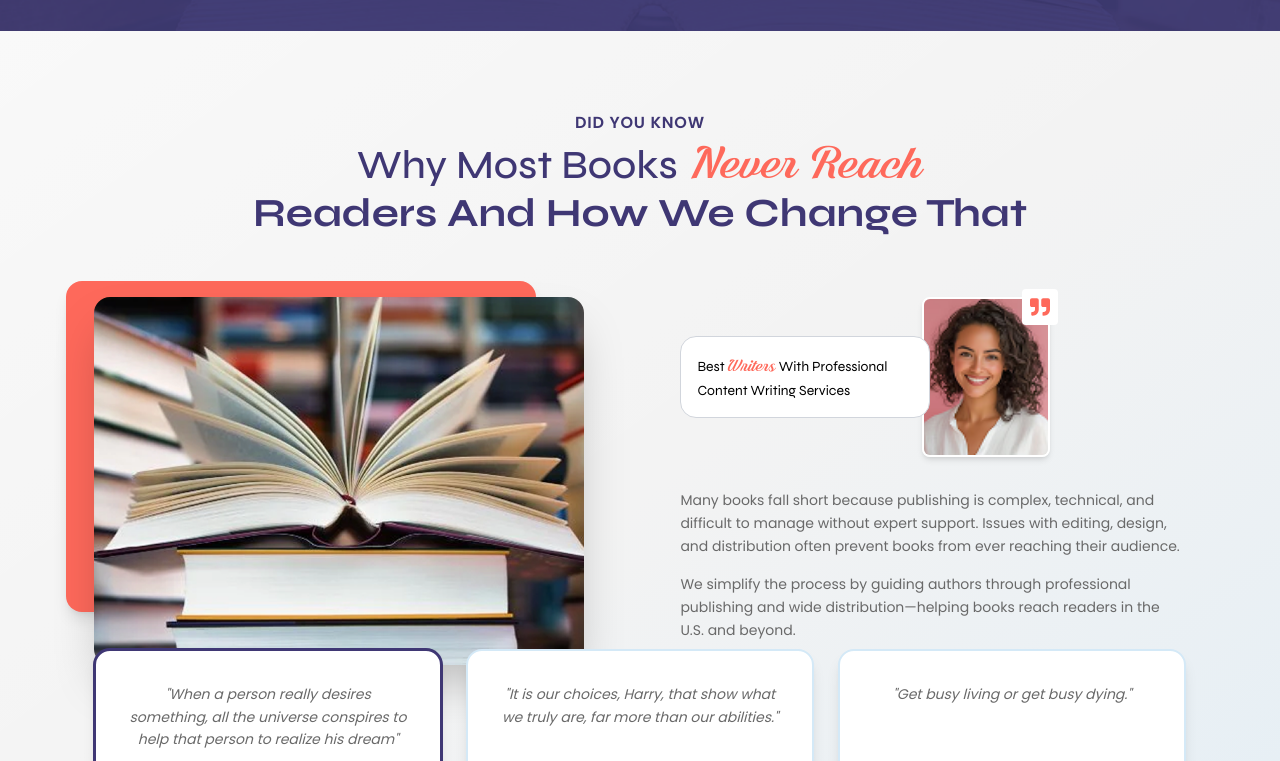
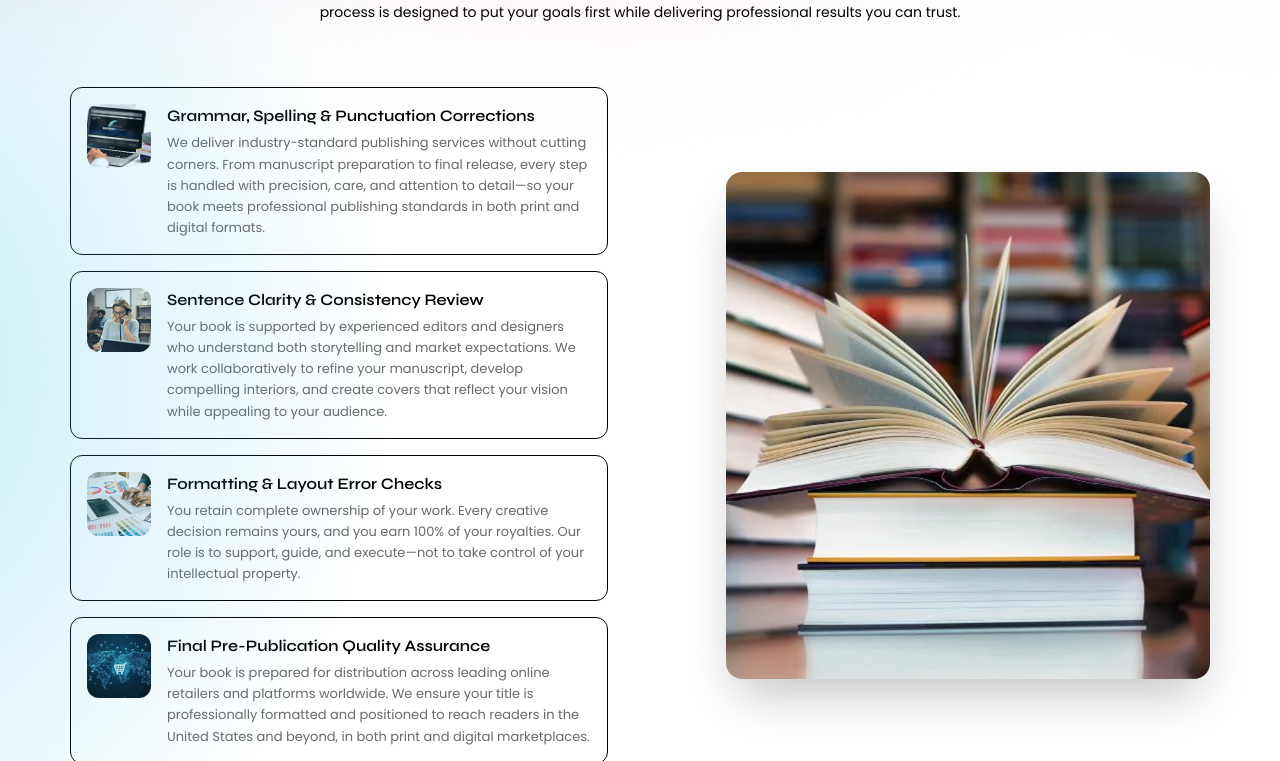
Before and after one commit to Invenzee/aeropublishing, a Next.js app: page /proof-reading in a window 1280 px wide. Shown: the part 3339-4100 px from the top of the page. Built offline with nearby package versions, Linux system fonts and the light colour scheme.

Commit message:
added why aero section to all services pages except 2 last services pages in the other services menu

```diff
--- a/src/app/proof-reading/page.tsx
+++ b/src/app/proof-reading/page.tsx
@@ -8,8 +8,34 @@ import AuthorsShowcaseSection from '@/components/AuthorsShowcaseSection';
 import PromoSection from '@/components/PromoSection';
 import FAQSection from '@/components/FAQSection';
 import HowWeWorkSection from '@/components/HowWeWorkSection';
+import WhyAeroSection from '@/components/WhyAeroSection';
 
 export default function page() {
+
+    const features = [
+        {
+            icon: "/feature-icon-1.png",
+            title: "Grammar, Spelling & Punctuation Corrections",
+            description: "We deliver industry-standard publishing services without cutting corners. From manuscript preparation to final release, every step is handled with precision, care, and attention to detail—so your book meets professional publishing standards in both print and digital formats."
+        },
+        {
+            icon: "/feature-icon-2.png",
+            title: "Sentence Clarity & Consistency Review",
+            description: "Your book is supported by experienced editors and designers who understand both storytelling and market expectations. We work collaboratively to refine your manuscript, develop compelling interiors, and create covers that reflect your vision while appealing to your audience."
+        },
+        {
+            icon: "/feature-icon-3.png",
+            title: "Formatting & Layout Error Checks",
+            description: "You retain complete ownership of your work. Every creative decision remains yours, and you earn 100% of your royalties. Our role is to support, guide, and execute—not to take control of your intellectual property."
+        },
+        {
+            icon: "/feature-icon-4.png",
+            title: "Final Pre-Publication Quality Assurance",
+            description: "Your book is prepared for distribution across leading online retailers and platforms worldwide. We ensure your title is professionally formatted and positioned to reach readers in the United States and beyond, in both print and digital marketplaces."
+        }
+    ];
+
+
     return (
         <main className="min-h-screen bg-white pb-20">
             <HeroSection
@@ -74,6 +100,11 @@ export default function page() {
                 isReversed={true}
                 subtitle=""
             />
+            <WhyAeroSection
+                highlightTitle="What"
+                normalTitle=" Our Proof Reading Services Include"
+                features={features}
+            />
             <ConnectWithUsSection />
             <TestimonialsSection />
             <WhyChooseUsSection />
--- a/src/app/video-trailer/page.tsx
+++ b/src/app/video-trailer/page.tsx
@@ -8,8 +8,34 @@ import AuthorsShowcaseSection from '@/components/AuthorsShowcaseSection';
 import PromoSection from '@/components/PromoSection';
 import FAQSection from '@/components/FAQSection';
 import HowWeWorkSection from '@/components/HowWeWorkSection';
+import WhyAeroSection from '@/components/WhyAeroSection';
 
 export default function page() {
+
+    const features = [
+        {
+            icon: "/feature-icon-1.png",
+            title: "Script Development & Creative Storyboarding",
+            description: "We deliver industry-standard publishing services without cutting corners. From manuscript preparation to final release, every step is handled with precision, care, and attention to detail—so your book meets professional publishing standards in both print and digital formats."
+        },
+        {
+            icon: "/feature-icon-2.png",
+            title: "Professional Video Editing & Animation",
+            description: "Your book is supported by experienced editors and designers who understand both storytelling and market expectations. We work collaboratively to refine your manuscript, develop compelling interiors, and create covers that reflect your vision while appealing to your audience."
+        },
+        {
+            icon: "/feature-icon-3.png",
+            title: "Background Music & Voiceover Integration",
+            description: "You retain complete ownership of your work. Every creative decision remains yours, and you earn 100% of your royalties. Our role is to support, guide, and execute—not to take control of your intellectual property."
+        },
+        {
+            icon: "/feature-icon-4.png",
+            title: "Social Media & Amazon Optimization Formats",
+            description: "Your book is prepared for distribution across leading online retailers and platforms worldwide. We ensure your title is professionally formatted and positioned to reach readers in the United States and beyond, in both print and digital marketplaces."
+        }
+    ];
+
+
     return (
         <main className="min-h-screen bg-white pb-20">
             <HeroSection
@@ -74,6 +100,11 @@ export default function page() {
                 isReversed={true}
                 subtitle=""
             />
+            <WhyAeroSection
+                highlightTitle="What"
+                normalTitle=" Our Book Video Trailer Services Include"
+                features={features}
+            />
             <ConnectWithUsSection />
             <TestimonialsSection />
             <WhyChooseUsSection />
```
